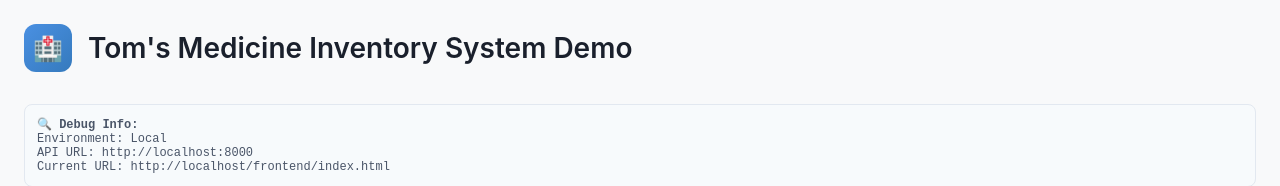
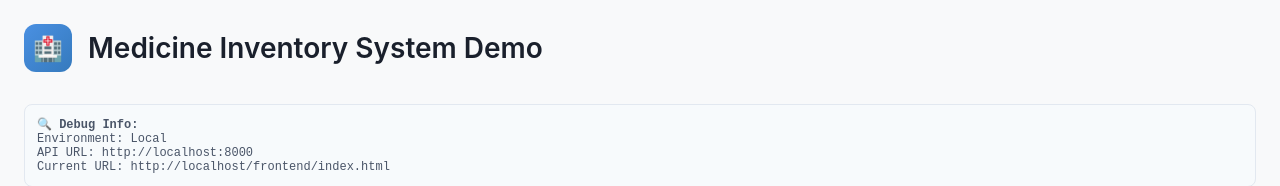
Before and after one commit to tomwakhungu/tom-wakhungu-capstone, a plain HTML site: page frontend/index.html in a window 1280 px wide. Shown: the top 186 px of the page. Drawn offline with Linux system fonts and the light colour scheme; no server answers.

Commit message:
demo: update header for final presentation

```diff
--- a/frontend/index.html
+++ b/frontend/index.html
@@ -342,7 +342,7 @@
 <body>
     <div class="header">
         <div class="header-icon">🏥</div>
-        <h1>Tom's Medicine Inventory System Demo</h1>
+        <h1>Medicine Inventory System Demo</h1>
     </div>
 
     <div class="container">
```
